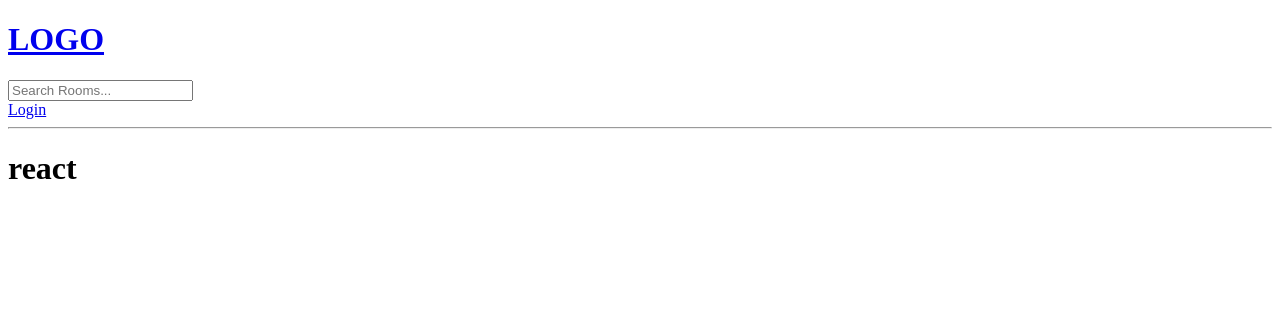
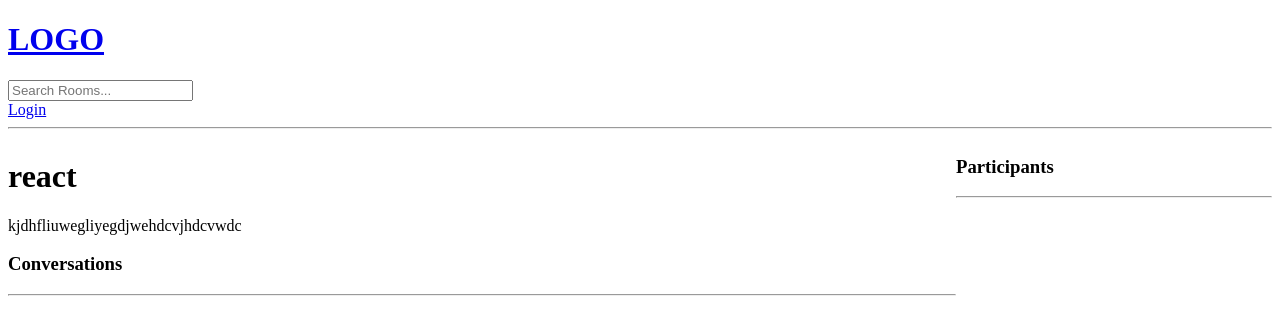
Before and after one commit to ismachauhan/studybud, a Django app: page /room/4/ in a window 1280 px wide. Shown: the top 335 px of the page. Run offline with Django 5.2, Linux system fonts and the light colour scheme; data comes from the database, SQL or seed files in the repository; both versions use the stored data as it was after the commit.

Commit message:
added chat room messages CRUD

```diff
--- a/base/models.py
+++ b/base/models.py
@@ -12,9 +12,8 @@ class Room(models.Model):
     name=models.CharField(max_length=200)
     topic=models.ForeignKey(Topic,on_delete=models.SET_NULL,null=True)
     name=models.CharField(max_length=200)
-
     description=models.TextField(null=True,blank=True)
-    #participant=
+    participants=models.ManyToManyField(User, related_name='participants',blank=True)
     updated=models.DateTimeField(auto_now=True)
     created=models.DateTimeField(auto_now_add=True)
 
@@ -30,7 +29,7 @@ class Message(models.Model):
     room=models.ForeignKey(Room,on_delete=models.CASCADE)
     body=models.TextField()
     updated=models.DateTimeField(auto_now=True)
-    created=models.DateTimeField(auto_now_add=True)
+    created=models.DateTimeField (auto_now_add=True)
 
     def __str__(self):
         return self.body[0:50]
--- a/base/templates/base/room.html
+++ b/base/templates/base/room.html
@@ -1,6 +1,56 @@
 {% extends 'main.html' %}
 
 {% block content %}
-<h1>{{room.name}}</h1>
+<style>
+    .room-container{
+        display: grid;
+        grid-template-columns: 3fr 1fr;
+    }
+</style>
+<div class="room-container" >
 
-{% endblock content %}
+  <div>
+    <h1>{{room.name}}</h1>
+
+    <p>{{room.description}}</p>
+
+    <div class="">
+      <h3>Conversations</h3>
+      <hr />
+
+      {% for message in room_messages %}
+      <div>
+        {% if request.user == message.user %}
+        <a href="{% url 'delete-message' message.id %}">Delete</a>
+        {% endif %}
+        <small>@{{message.user}} {{message.created|timesince}} ago</small>
+        <p>{{message.body}}</p>
+        <hr />
+      </div>
+      {% endfor %}
+    </div>
+
+    {% if request.user.is_authenticated %}
+    <div class="comment-form">
+      <form method="POST" action="">
+        {% csrf_token %}
+        <input
+          type="text"
+          name="body"
+          placeholder="Write your message here..."
+        />
+      </form>
+    </div>
+    {% endif %}
+  </div>
+  <div>
+    <h3>Participants</h3>
+    <hr>
+    {% for user in participants %}
+    <div>
+        <p>@{{user.username}}</p>
+    </div>
+    {% endfor %}
+  </div>
+</div>
+{% endblock %}
--- a/base/urls.py
+++ b/base/urls.py
@@ -4,10 +4,13 @@ from . import views
 urlpatterns= [
     path('login/',views.loginPage,name="login"),
     path('logout/',views.logoutUser,name="logout"),
-    path('register/',views.registerPage,name="register"),
+    path('register/',views.registerPage,name="register")
+    ,
     path('',views.home, name="home"),
     path('room/<str:pk>/',views.room,name="room"),
+
     path('create-room/',views.createRoom,name="create-room"),
     path('update-room/<str:pk>',views.updateRoom,name="update-room"),
     path('delete-room/<str:pk>',views.deleteRoom,name="delete-room"),
+    path('delete-message/<str:pk>',views.deleteMessage,name="delete-message"),
 ]
--- a/base/views.py
+++ b/base/views.py
@@ -6,7 +6,7 @@ from django.db.models import Q
 from django.contrib.auth.models import User
 from django.contrib.auth import authenticate, login, logout
 from django.contrib.auth.forms import UserCreationForm
-from .models import Room, Topic
+from .models import Room, Topic, Message
 from .forms import RoomForm
 
 # rooms=[
@@ -73,9 +73,22 @@ def home(request):
 
 def room(request, pk):
     room=Room.objects.get(id=pk)
+    room_messages=room.message_set.all().order_by('-created')
+    participants=room.participants.all()
 
-    context= {'room':room}
+    if request.method=='POST':
+        message =Message.objects.create(
+            user=request.user,
+            room=room,
+            body=request.POST.get('body')
+        )
+        room.participants.add(request.user)
+        return redirect('room',pk=room.id)
+    context= {'room':room,'room_messages':room_messages,'participants':participants}
     return render(request,'base/room.html',context)
+
+
+
 @login_required(login_url='login')
 def createRoom(request):
     form=RoomForm()
@@ -106,11 +119,26 @@ def updateRoom(request,pk):
 
 @login_required(login_url='login')
 def deleteRoom(request,pk):
-    room=Room .objects.get(id=pk)
+    room=Room.objects.get(id=pk)
+
+    if request.user!=room.host:
+        return HttpResponse("you are not allowed here!!")
+
     if request.method=='POST':
         room.delete()
         return redirect('home')
 
-    if request.user!=room.host:
+    return render(request,'base/delete.html',{'obj':room})
+
+@login_required(login_url='login')
+def deleteMessage(request,pk):
+    message=Message.objects.get(id=pk)
+
+    if request.user!=message.user:
         return HttpResponse("you are not allowed here!!")
-    return render(request,'base/delete.html',{'obj':room})
+
+    if request.method=='POST':
+        message.delete()
+        return redirect('home')
+
+    return render(request,'base/delete.html',{'obj':message})
```
Also changed, not shown: base/migrations/0003_alter_room_options_room_participants.py (added), db.sqlite3.
